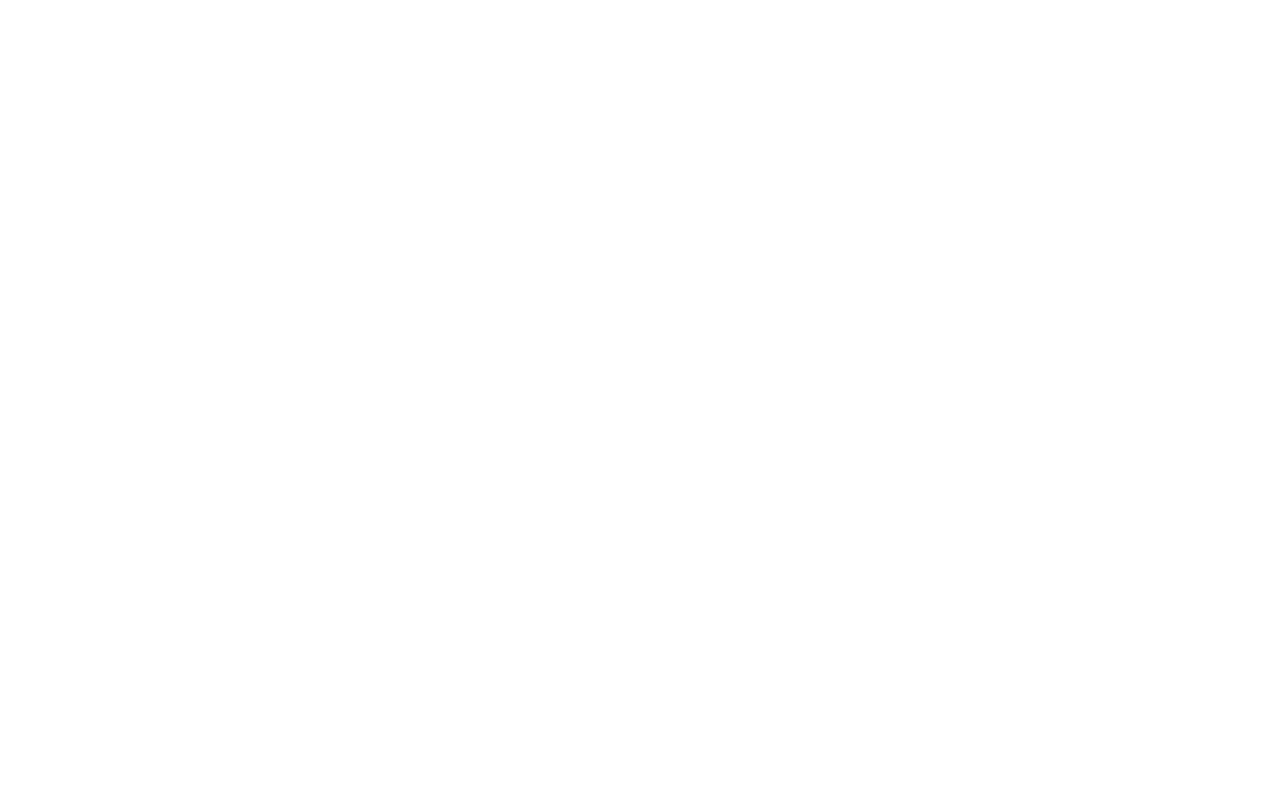
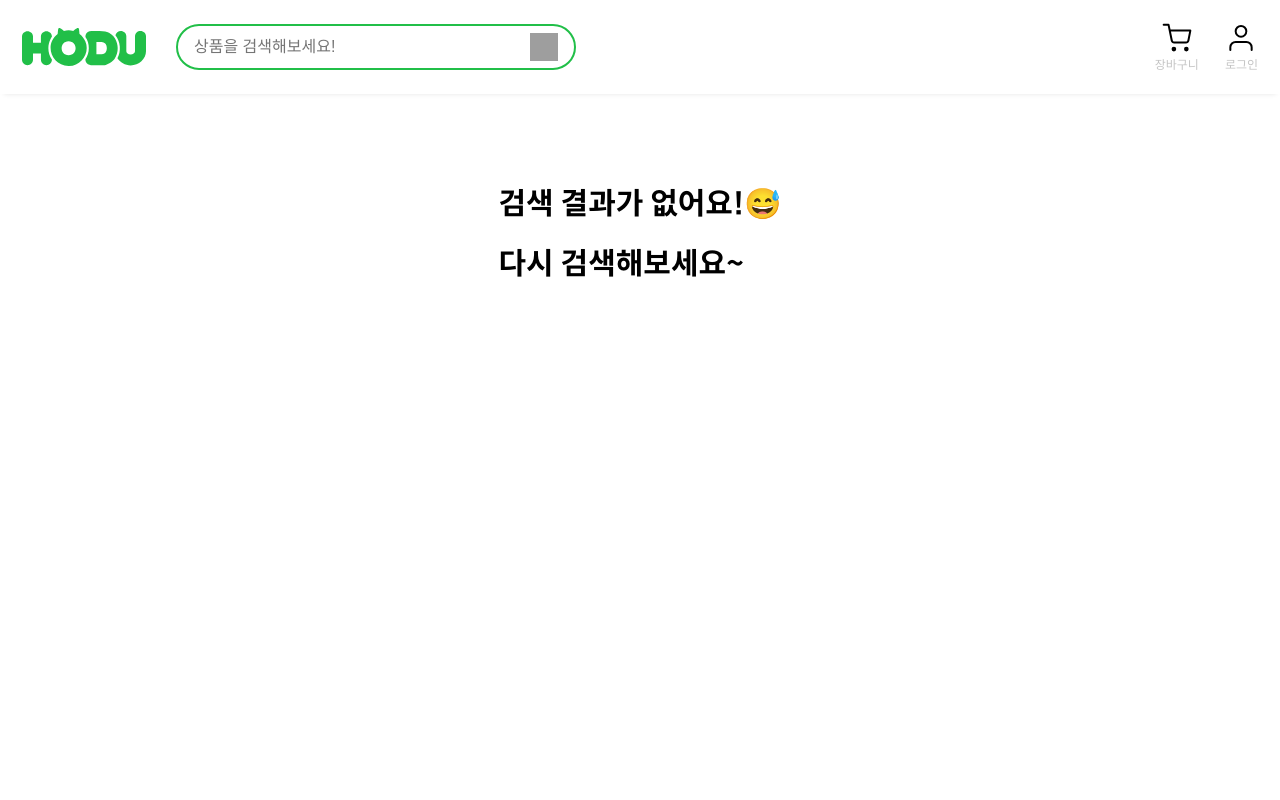
Before and after one commit to EllaSEON/OpenMarket, a React (Create React App) app: page /search in a window 1280 px wide. Before the commit this address had no page. Shown: the top 800 px of the page. Built offline with nearby package versions, Linux system fonts and the light colour scheme; grey boxes are pictures that could not be loaded.

Commit message:
<feat> : 검색페이지 기능 구현

```diff
--- /dev/null
+++ b/src/Pages/SearchResult/SearchResult.tsx
@@ -0,0 +1,34 @@
+import { useAppSelector } from "../../store/hooks";
+import { RootState } from "../../store/store";
+import * as S from "../../Pages/HomePage/style";
+import ProductCard from "../../components/Home/ProductCard/ProductCard";
+import { NoHaveProduct } from "./style";
+
+function SearchResult() {
+  const searchProduct = useAppSelector(
+    (state: RootState) => state.products.products
+  );
+
+  return (
+    <S.ProductSection>
+      <h2 className="hidden">상품리스트</h2>
+      {searchProduct.length === 0 ? (
+        <NoHaveProduct>
+          <h3>
+            검색 결과가 없어요!😅
+            <br />
+            다시 검색해보세요~
+          </h3>
+        </NoHaveProduct>
+      ) : (
+        <S.ProductLists>
+          {searchProduct?.map((product) => {
+            return <ProductCard key={product.product_id} product={product} />;
+          })}
+        </S.ProductLists>
+      )}
+    </S.ProductSection>
+  );
+}
+
+export default SearchResult;
--- /dev/null
+++ b/src/Pages/SearchResult/style.ts
@@ -0,0 +1,13 @@
+import styled from "styled-components";
+
+export const NoHaveProduct = styled.div`
+  display: flex;
+  flex-direction: column;
+  justify-content: center;
+  align-items: center;
+  h3 {
+    font-size: 3rem;
+    font-weight: 600;
+    line-height: 2;
+  }
+`;
--- a/src/Router/Router.tsx
+++ b/src/Router/Router.tsx
@@ -5,6 +5,7 @@
 import HomePage from "../Pages/HomePage/HomePage";
 import CartPage from "../Pages/CartPage/CartPage";
 import MyPage from "../Pages/MyPage/MyPage";
+import SearchResult from "../Pages/SearchResult/SearchResult";
 
 function Router() {
   return (
@@ -14,6 +15,7 @@
           <Route path="/" element={<HomePage />} />
           <Route path="cart" element={<CartPage />} />
           <Route path="mypage" element={<MyPage />} />
+          <Route path="search" element={<SearchResult />} />
         </Route>
         <Route path="login" element={<LoginPage />} />
         <Route path="join" element={<JoinPage />} />
--- a/src/components/common/Modal/Modal.tsx
+++ b/src/components/common/Modal/Modal.tsx
@@ -39,6 +39,7 @@
           size="s"
           onClick={() => {
             navigate("/login");
+            dispatch(closeModal());
           }}
         >
           예
--- a/src/components/common/Navbar/Navbar.tsx
+++ b/src/components/common/Navbar/Navbar.tsx
@@ -1,7 +1,8 @@
-import { useState, useEffect, useRef } from "react";
+import { useState } from "react";
 import { useNavigate } from "react-router-dom";
 import { useAppSelector, useAppDispatch } from "../../../store/hooks";
 import { openModal } from "../../../features/modalSlice";
+import { fetchSearch } from "../../../features/productSlice";
 import { RootState } from "../../../store/store";
 import Modal from "../Modal/Modal";
 import DropDown from "../DropDown/DropDown";
@@ -17,7 +18,33 @@
   const userType = useAppSelector((state: RootState) => state.login.userType);
   const modal = useAppSelector((state: RootState) => state.modal.isOpen);
 
+  const [keyword, setKeyword] = useState("");
   const [dropDown, setDropDown] = useState(false);
+
+  const handleUserClick = () => {
+    if (token) {
+      setDropDown(!dropDown);
+    } else {
+      navigate("/login");
+    }
+  };
+
+  // 검색
+  const handleSearch = async () => {
+    if (keyword) {
+      await dispatch(fetchSearch(keyword));
+      navigate("/search");
+      setKeyword("");
+    }
+  };
+
+  // 엔터키를 쳤을 때 검색 할 수 있게함
+  const handleKeyPress = (e: React.KeyboardEvent<HTMLInputElement>) => {
+    if (e.key === "Enter") {
+      handleSearch();
+      setKeyword("");
+    }
+  };
 
   const needLoginModal = (
     <Modal>
@@ -26,14 +53,6 @@
       로그인 하시겠습니까?
     </Modal>
   );
-
-  const handleUserClick = () => {
-    if (token) {
-      setDropDown(!dropDown);
-    } else {
-      navigate("/login");
-    }
-  };
 
   return (
     <S.HomeHeader>
@@ -46,8 +65,18 @@
             onClick={() => navigate("/")}
           />
           <S.SearchBarWrapper>
-            <S.SearchInp type="text" placeholder="상품을 검색해보세요!" />
-            <S.SearchBtn type="button" aria-label="검색하기 버튼" />
+            <S.SearchInp
+              type="text"
+              value={keyword}
+              onChange={(e) => setKeyword(e.target.value)}
+              onKeyPress={handleKeyPress}
+              placeholder="상품을 검색해보세요!"
+            />
+            <S.SearchBtn
+              type="button"
+              aria-label="검색하기 버튼"
+              onClick={handleSearch}
+            />
           </S.SearchBarWrapper>
         </S.HeaderSearchWrapper>
         {userType === "BUYER" ? (
--- a/src/components/common/PagenationBtn/style.tsx
+++ b/src/components/common/PagenationBtn/style.tsx
@@ -27,7 +27,7 @@
 export const ArrowIconWrapper = styled.div<{ disabled: boolean }>`
   cursor: pointer;
   svg {
-    stroke: ${({ theme }) => theme.colors.lightGray};
+    stroke: ${({ theme }) => theme.colors.darkGray};
   }
   /* &:hover svg {
     stroke: black;
--- a/src/features/productSlice.ts
+++ b/src/features/productSlice.ts
@@ -45,6 +45,20 @@
   }
 );
 
+export const fetchSearch = createAsyncThunk(
+  "products/fetchSearch",
+  async (keyword: string) => {
+    try {
+      const searchResults = await axios.get(
+        `${BASE_URL}/products/?search=${keyword}`
+      );
+      return searchResults.data;
+    } catch (error: any) {
+      console.log(error);
+    }
+  }
+);
+
 const productSlice = createSlice({
   name: "products",
   initialState,
@@ -64,6 +78,9 @@
         state.status = "failed";
         state.error = action.error.message || "Something is wrong";
         state.products = [];
+      })
+      .addCase(fetchSearch.fulfilled, (state, action) => {
+        state.products = action.payload.results;
       });
   },
 });
```
